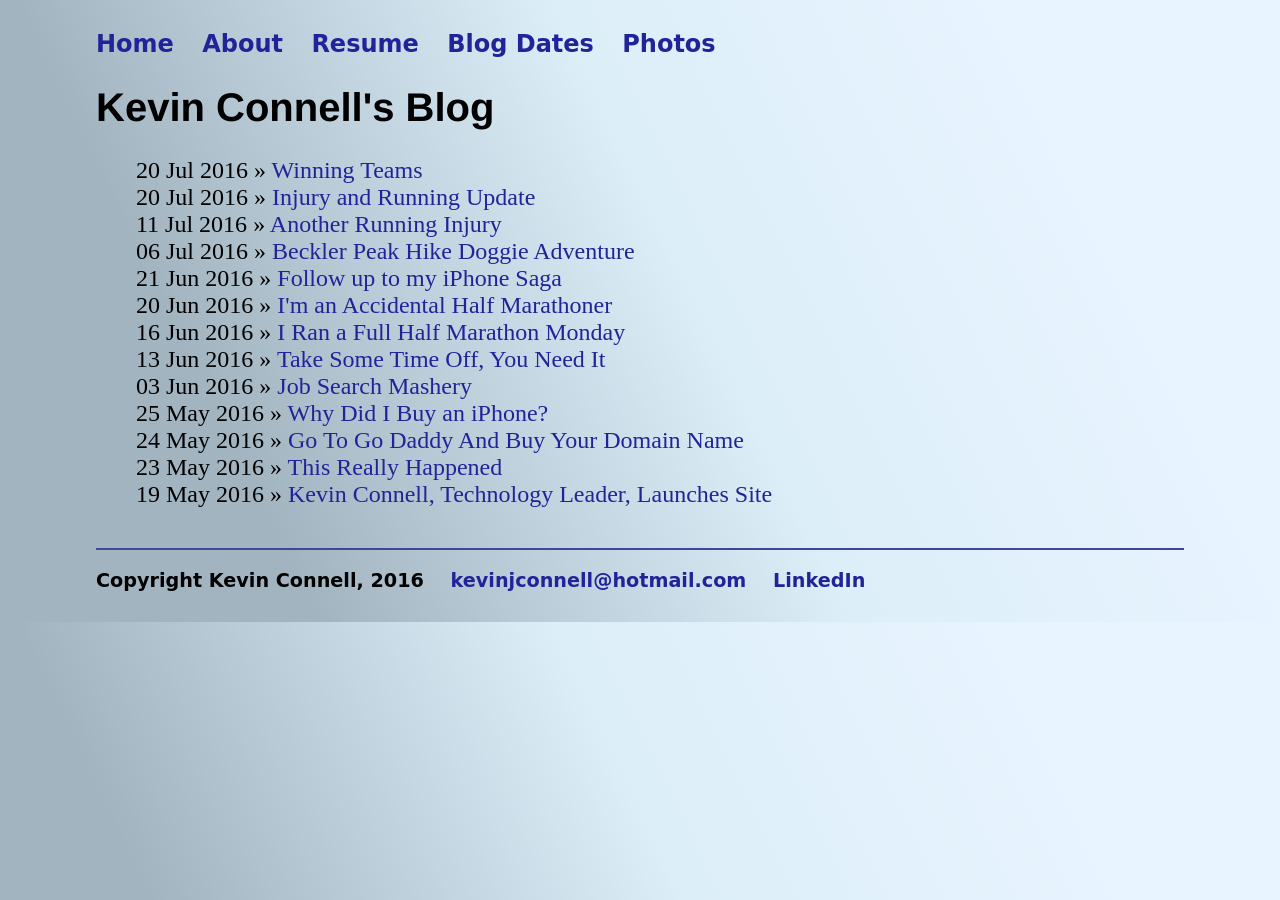
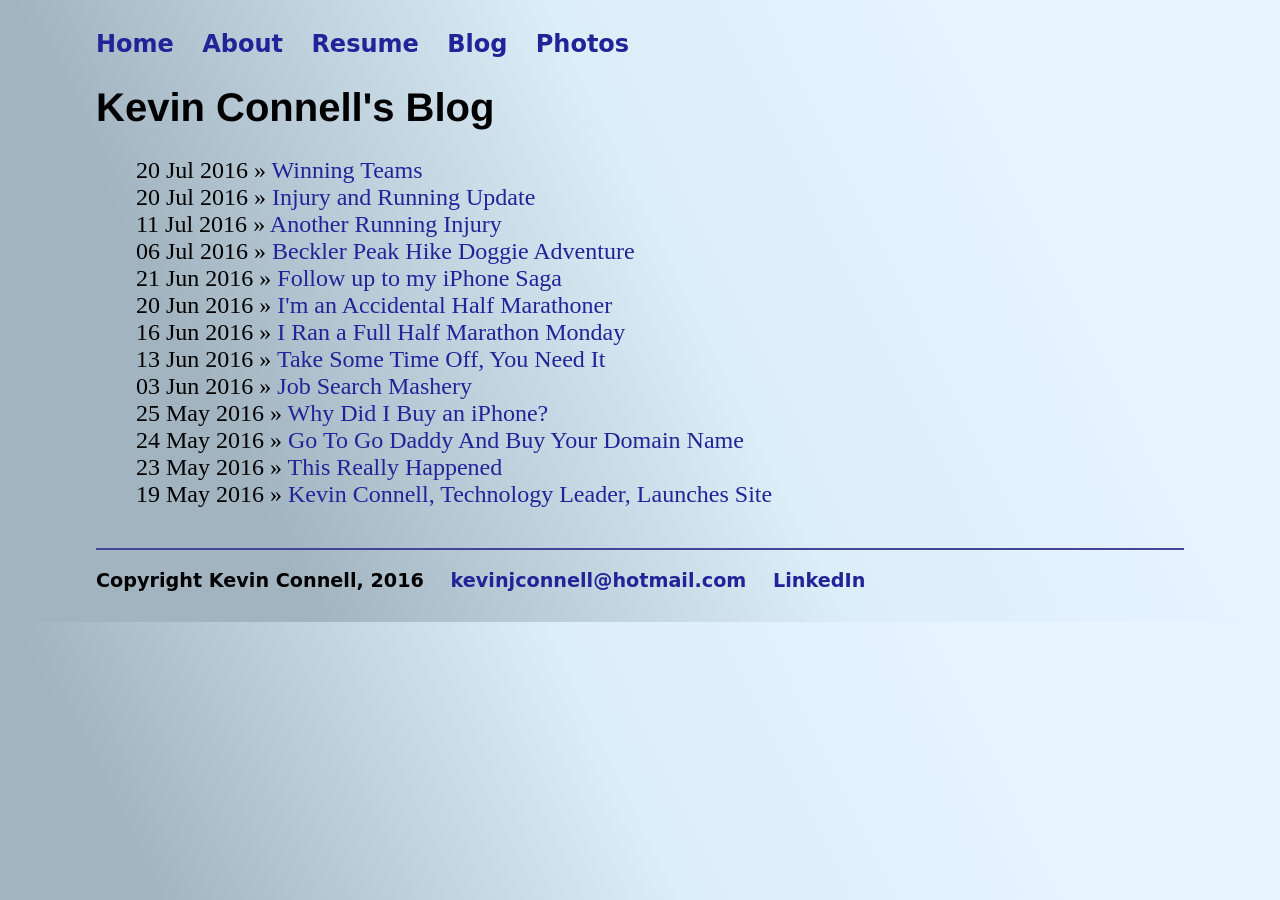
Before and after one commit to mo4dawg/mo4dawg.github.io, a Jekyll site: the page built from blog/index.html, in a window 1280 px wide. Built offline with Jekyll 4.4.1, drawn with Linux system fonts in a browser that asks for light colours.

Commit message:
Update default.html

```diff
--- a/_layouts/default.html
+++ b/_layouts/default.html
@@ -16,7 +16,7 @@
 	        		<li><a href="/">Home</a></li>
 		        	<li><a href="/about">About</a></li>
 	        		<li><a href="/CV">Resume</a></li>
-	        		<li><a href="/blog">Blog Dates</a></li>
+	        		<li><a href="/blog">Blog</a></li>
 	        		<li><a href="/photos">Photos</a></li>
 	    		</ul>
 			</nav>
```
